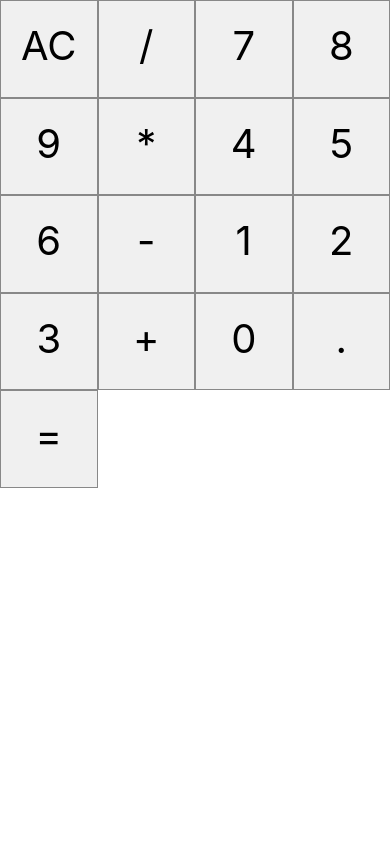
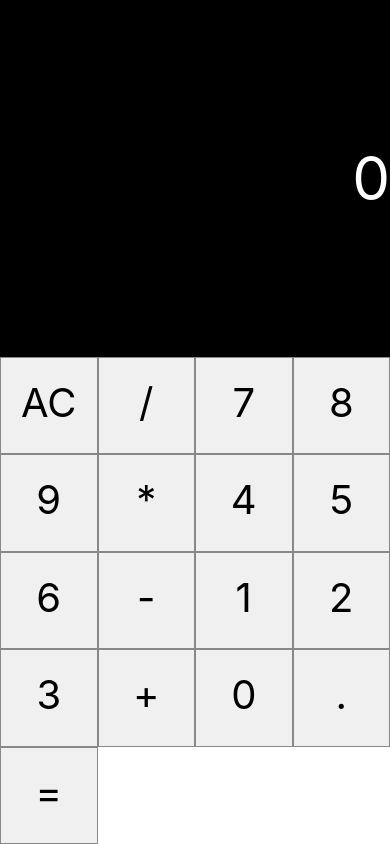
Before and after one commit to Graciliano-Barroso/calculator, a React Native app: screen / in a window 390 px wide. Built offline with nearby package versions, Linux system fonts and the light colour scheme.

Commit message:
feat: Componente display criado

```diff
--- a/App.js
+++ b/App.js
@@ -1,11 +1,17 @@
 import React, { Component } from 'react';
 import {Platform, SafeAreaView, StyleSheet, Text} from 'react-native';
 import Button from './src/components/Button';
+import Display from './src/components/Display';
 
 export default class App extends Component {
+  state = {
+    displayValue: '0'
+  }
+
   render() {
     return (
       <SafeAreaView style={styles.container}>
+        <Display value={this.state.displayValue} />
         <SafeAreaView style={styles.buttons}>
           <Button label='AC' />
           <Button label='/' />
--- /dev/null
+++ b/src/components/Display.js
@@ -0,0 +1,26 @@
+import React from 'react';
+import {
+    StyleSheet,
+    Text,
+    SafeAreaView
+} from 'react-native';
+
+const styles = StyleSheet.create({
+    display: {
+        flex: 1,
+        padding: 20,
+        justifyContent: 'center',
+        backgroundColor: 'rgba(0,0,0,6)',
+        alignItems: 'flex-end',
+    },
+    displayValue: {
+        fontSize: 60,
+        color: '#fff',
+    },
+});
+
+export default props =>
+<SafeAreaView style={styles.display}>
+    <Text style={styles.displayValue}
+        numberOfLines={1}>{props.value}</Text>
+</SafeAreaView>
```
